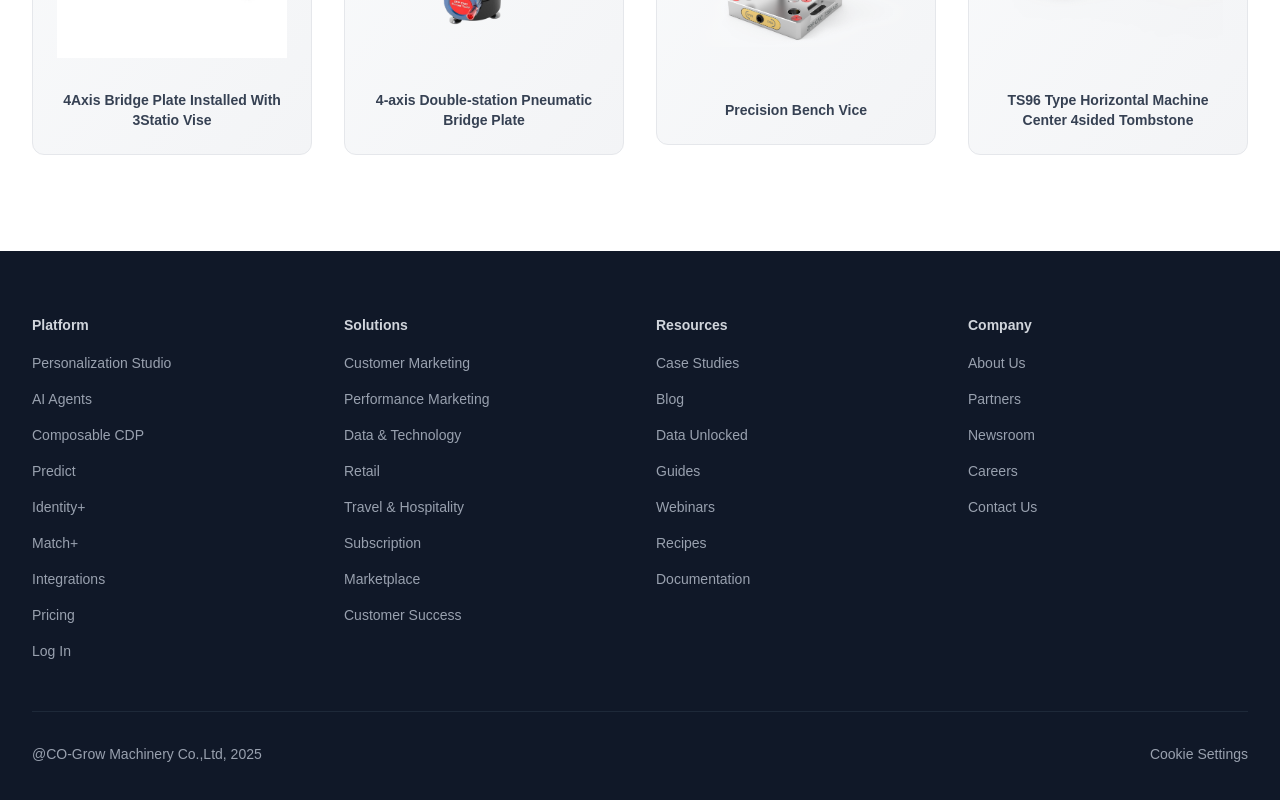
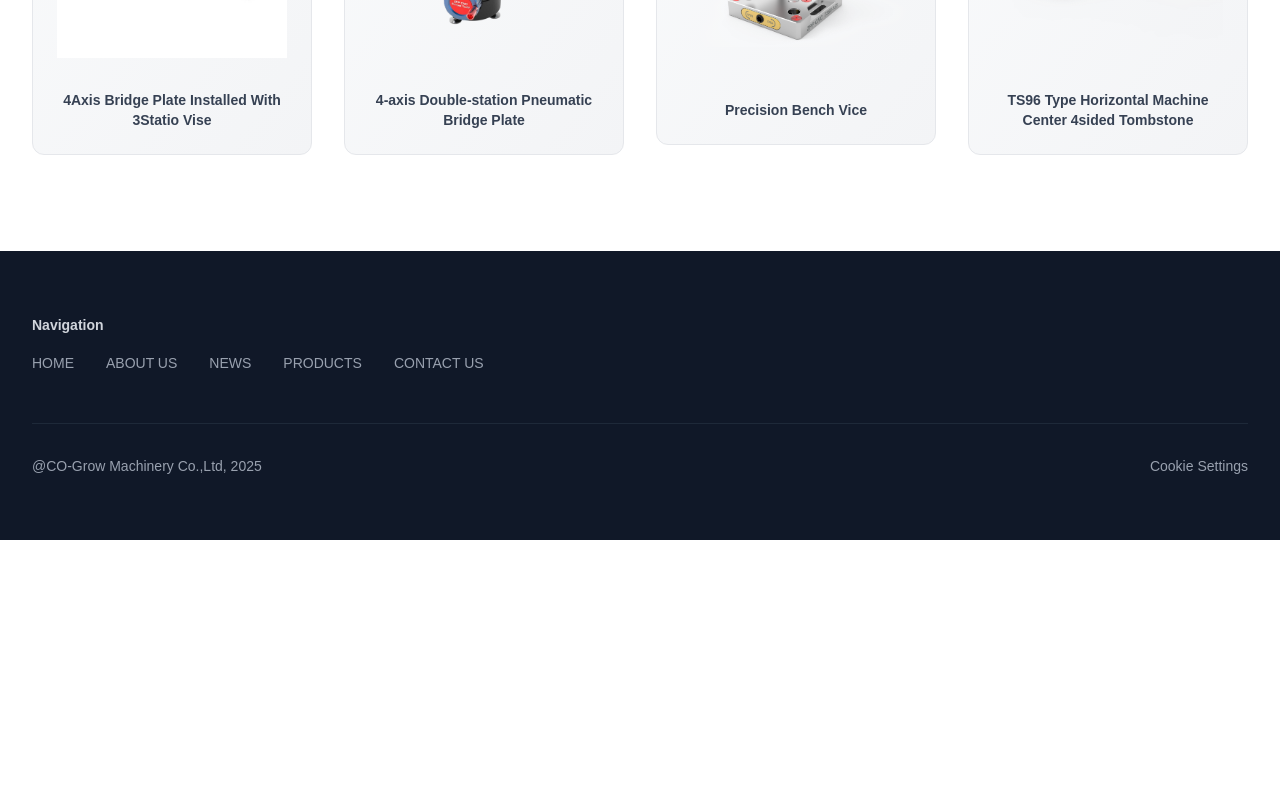
Before and after one commit to 202780181/commerce-web, a Next.js app: page / in a window 1280 px wide. Shown: the part 2780-3580 px from the top of the page. After the commit the page ends 3320 px from the top, so only its background shows below. Built offline with nearby package versions, Linux system fonts and the light colour scheme.

Commit message:
feat: Revise Footer component to enhance navigation structure, replacing previous links with a streamlined set of navigation items for improved user experience

```diff
--- a/app/components/Footer.tsx
+++ b/app/components/Footer.tsx
@@ -1,42 +1,12 @@
 "use client";
 
 const footerLinks = {
-  Platform: [
-    "Personalization Studio",
-    "AI Agents",
-    "Composable CDP",
-    "Predict",
-    "Identity+",
-    "Match+",
-    "Integrations",
-    "Pricing",
-    "Log In",
-  ],
-  Solutions: [
-    "Customer Marketing",
-    "Performance Marketing",
-    "Data & Technology",
-    "Retail",
-    "Travel & Hospitality",
-    "Subscription",
-    "Marketplace",
-    "Customer Success",
-  ],
-  Resources: [
-    "Case Studies",
-    "Blog",
-    "Data Unlocked",
-    "Guides",
-    "Webinars",
-    "Recipes",
-    "Documentation",
-  ],
-  Company: [
-    "About Us",
-    "Partners",
-    "Newsroom",
-    "Careers",
-    "Contact Us",
+  Navigation: [
+    { name: "HOME", href: "/" },
+    { name: "ABOUT US", href: "/about-us" },
+    { name: "NEWS", href: "/news" },
+    { name: "PRODUCTS", href: "/products" },
+    { name: "CONTACT US", href: "/contact-us" },
   ],
 };
 
@@ -45,20 +15,20 @@ export default function Footer() {
     <footer className="bg-gray-900 text-white">
       <div className="mx-auto px-6 py-16 lg:px-8" style={{ maxWidth: '1450px' }}>
         {/* Footer links grid */}
-        <div className="grid grid-cols-2 md:grid-cols-4 gap-8 mb-12">
+        <div className="mb-12">
           {Object.entries(footerLinks).map(([category, links]) => (
             <div key={category}>
               <h3 className="text-sm font-semibold mb-4 text-gray-300">
                 {category}
               </h3>
-              <ul className="space-y-3">
+              <ul className="flex flex-wrap gap-x-8 gap-y-3">
                 {links.map((link) => (
-                  <li key={link}>
+                  <li key={link.name}>
                     <a
-                      href="#"
+                      href={link.href}
                       className="text-gray-400 hover:text-white transition-colors text-sm"
                     >
-                      {link}
+                      {link.name}
                     </a>
                   </li>
                 ))}
```
